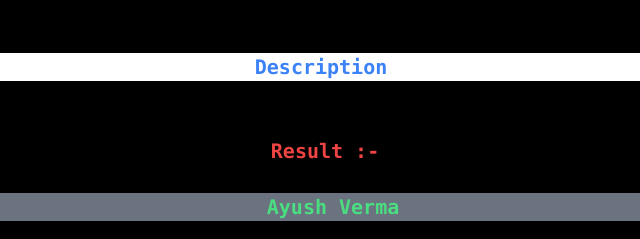
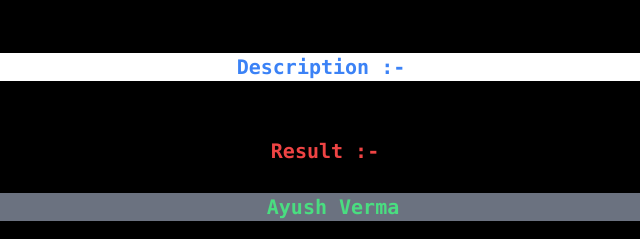
Before and after one commit to Ayushxvx/Rock-Paper-Scissors, a plain HTML site: page index.html in a window 1280 px wide. Shown: the part 449-688 px from the top of the page, 307-947 px from the left. Drawn offline with nearby package versions, Linux system fonts and the light colour scheme.

Commit message:
Update index.html

```diff
--- a/index.html
+++ b/index.html
@@ -36,7 +36,7 @@
     <input type="text" id="ui" class="text-center block mx-auto bg-transparent border-b-2 border-green-300 border-solid"><br>
     <button class="bg-gradient-to-r from-purple-500 to-cyan-500 text-center p-3 text-black rounded-2xl hover:text-white block mx-auto" id="subbut">Submit</button>
     <br><br>
-    <div class="text-center bg-white text-blue-500">Description
+    <div class="text-center bg-white text-blue-500">Description :-
         <span id="prompt" class="p-3 font-bold"></span>
     </div>
     <br><br>
```
